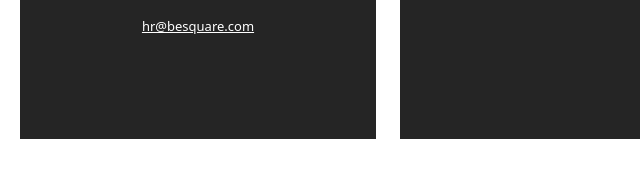
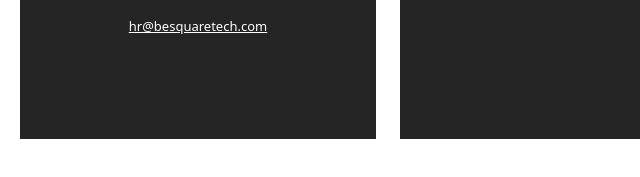
Before and after one commit to shrutika728/Besquare-Technologies-Website, a plain HTML site: page contact.html in a window 1280 px wide. Shown: the part 737-914 px from the top of the page, 442-1082 px from the left. Drawn offline with nearby package versions, Linux system fonts and the light colour scheme; a web font is replaced by a local one.

Commit message:
modified changes in contact page

```diff
--- a/contact.html
+++ b/contact.html
@@ -137,8 +137,8 @@
                             <h4>Email Us</h4>
                             <a href="mailto:info@besquaretech.com" style="color: white"><p><font size="2">info@besquaretech.com</font>
                             </p></a>
-                            <a href="mailto:hr@besquare.com" style="color: white"><p><font
-                                    size="2">hr@besquare.com</font></p></a>
+                            <a href="mailto:hr@besquaretech.com" style="color: white"><p><font
+                                    size="2">hr@besquaretech.com</font></p></a>
                         </div>
                     </div>
                 </div>
```
